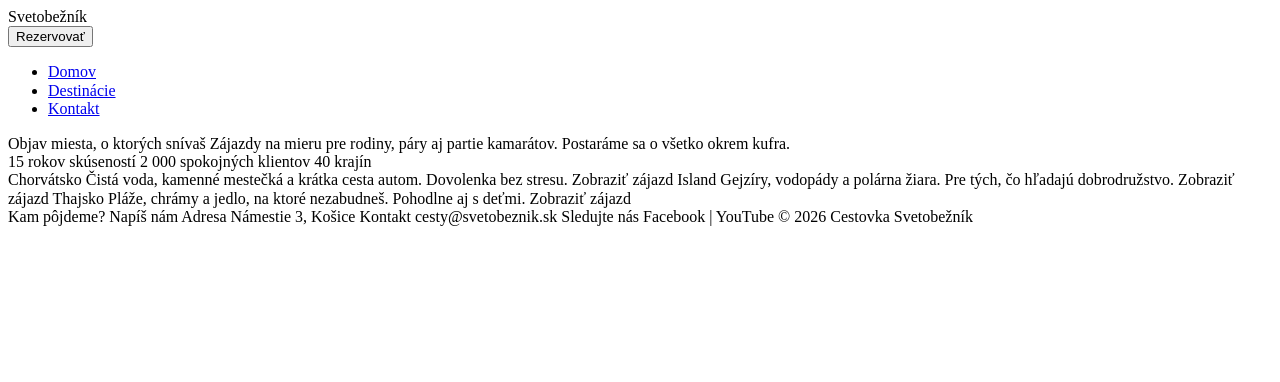
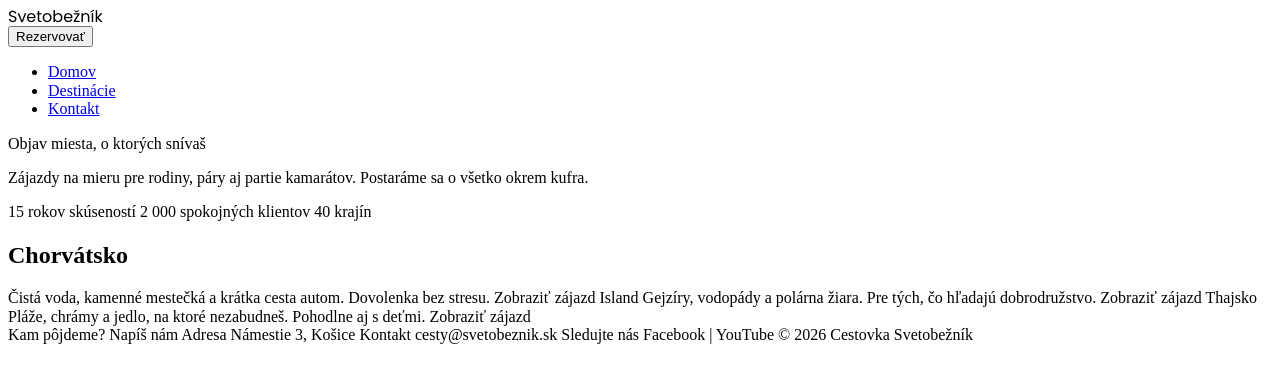
Before and after one commit to MichaelaTxM/Dovolenka, a plain HTML site: page starter/index.html in a window 1280 px wide. Drawn offline with Linux system fonts and the light colour scheme.

Commit message:
pomenovanie sekcii

```diff
--- a/starter/assets/css/style.css
+++ b/starter/assets/css/style.css
@@ -8,3 +8,7 @@
     --koral: #f5b544;
     --biela: hsla(0, 0%, 100%, 0.78)
 }
+
+.Logo {
+    font-family: 'Poppins', sans-serif;
+}
--- a/starter/index.html
+++ b/starter/index.html
@@ -10,7 +10,7 @@
 <body>
 
     <header>
-        <div class="logo">Svetobežník</div>
+        <div class="Logo">Svetobežník</div>
         <button>Rezervovať</button>
 
         <nav>
@@ -23,12 +23,12 @@
     </header>
 
     <main>
-        <section>
+        <section class="Miesta">
             Objav miesta, o ktorých snívaš
-            Zájazdy na mieru pre rodiny, páry aj partie kamarátov. Postaráme sa o všetko okrem kufra.
+            <p>Zájazdy na mieru pre rodiny, páry aj partie kamarátov. Postaráme sa o všetko okrem kufra.</p>
         </section>
 
-        <section>
+        <section class="Info">
             15
             rokov skúseností
 
@@ -39,8 +39,8 @@
             krajín
         </section>
 
-        <section>
-            Chorvátsko
+        <section class="Krajiny">
+            <h2>Chorvátsko</h2>
             Čistá voda, kamenné mestečká a krátka cesta autom. Dovolenka bez stresu.
             Zobraziť zájazd
 
```
